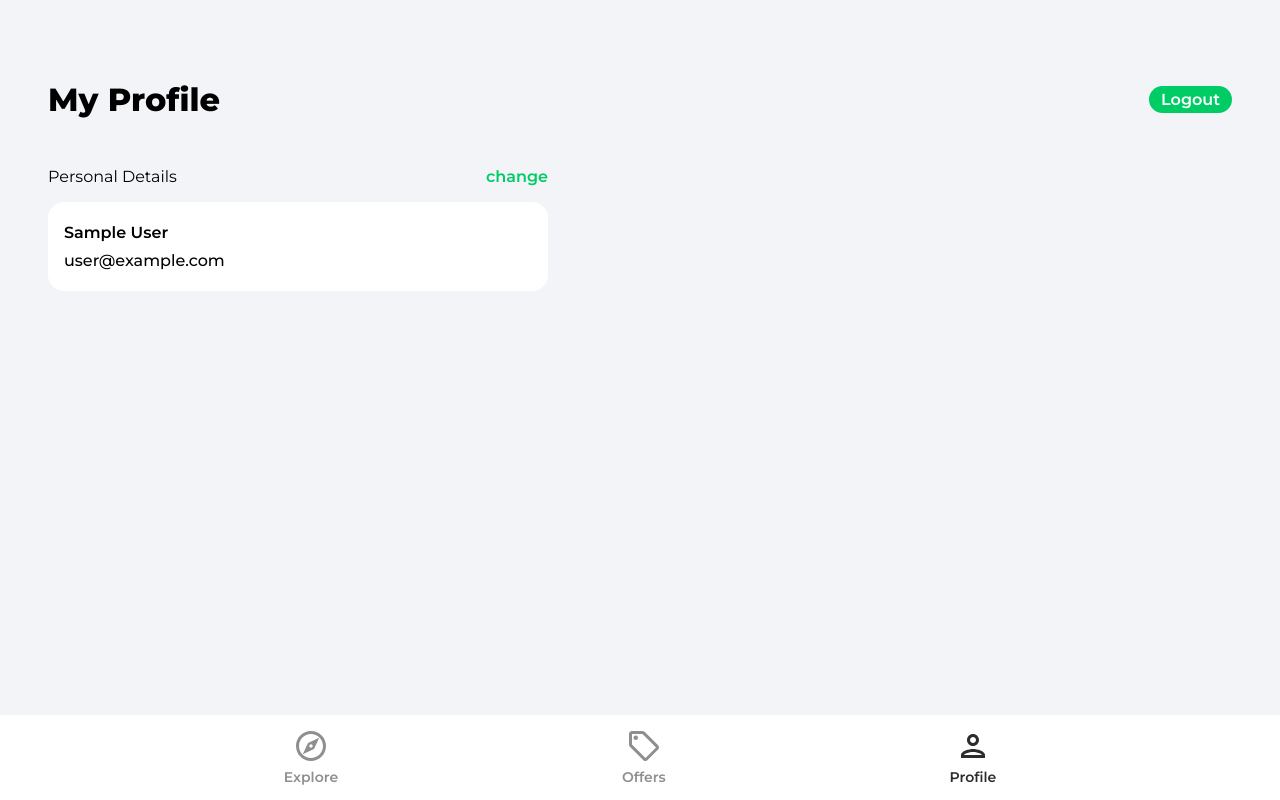
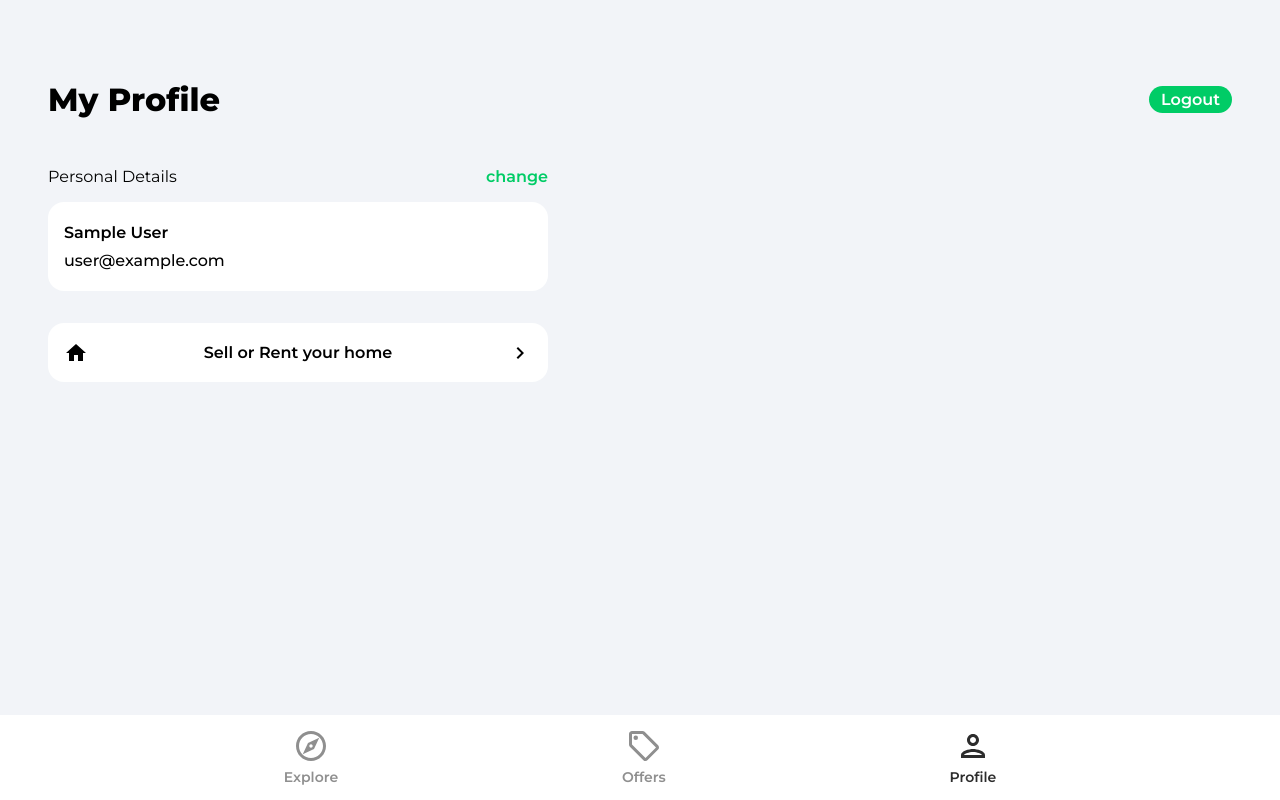
Before and after one commit to Mujeeb78/home-hub, a React (Create React App) app: page /profile in a window 1280 px wide. Built offline with nearby package versions, Linux system fonts and the light colour scheme; no server answers; sample sign-in values are in the browser's storage.

Commit message:
Create listing route added

```diff
--- a/src/App.js
+++ b/src/App.js
@@ -5,6 +5,7 @@
 import Navbar from "./components/Navbar";
 import PrivateRoute from "./components/PrivateRoute";
 import Category from "./pages/Category";
+import CreateListing from "./pages/CreateListing";
 import Explore from "./pages/Explore";
 import ForgotPassword from "./pages/ForgotPassword";
 import Offers from "./pages/Offers";
@@ -26,6 +27,7 @@
             <Route path='/profile' element={<Profile />} />
           </Route>
           <Route path='/forgot-password' element={<ForgotPassword />} />
+          <Route path='/create-listing' element={<CreateListing />} />
         </Routes>
         {/* Navbar */}
         <Navbar />
--- /dev/null
+++ b/src/pages/CreateListing.jsx
@@ -0,0 +1,9 @@
+import React from 'react'
+
+const CreateListing = () => {
+  return (
+    <div>CreateListing</div>
+  )
+}
+
+export default CreateListing
--- a/src/pages/Profile.jsx
+++ b/src/pages/Profile.jsx
@@ -1,12 +1,14 @@
 import { getAuth, updateProfile } from 'firebase/auth'
 import React, { useEffect, useState } from 'react'
-import { useNavigate } from 'react-router-dom'
+import { Link, useNavigate } from 'react-router-dom'
 import {
   updateDoc,
   doc,
 } from 'firebase/firestore'
 import { db } from '../firebase.config'
 import { toast } from 'react-toastify'
+import arrowRight from '../assets/svg/keyboardArrowRightIcon.svg'
+import homeIcon from '../assets/svg/homeIcon.svg'
 
 const Profile = () => {
 
@@ -96,6 +98,12 @@
             />
           </form>
         </div>
+
+        <Link to='/create-listing' className='createListing'>
+          <img src={homeIcon} alt="home" />
+          <p>Sell or Rent your home</p>
+          <img src={arrowRight} alt="arrow right" />
+        </Link>
     </main>
   </div>
   )
```
